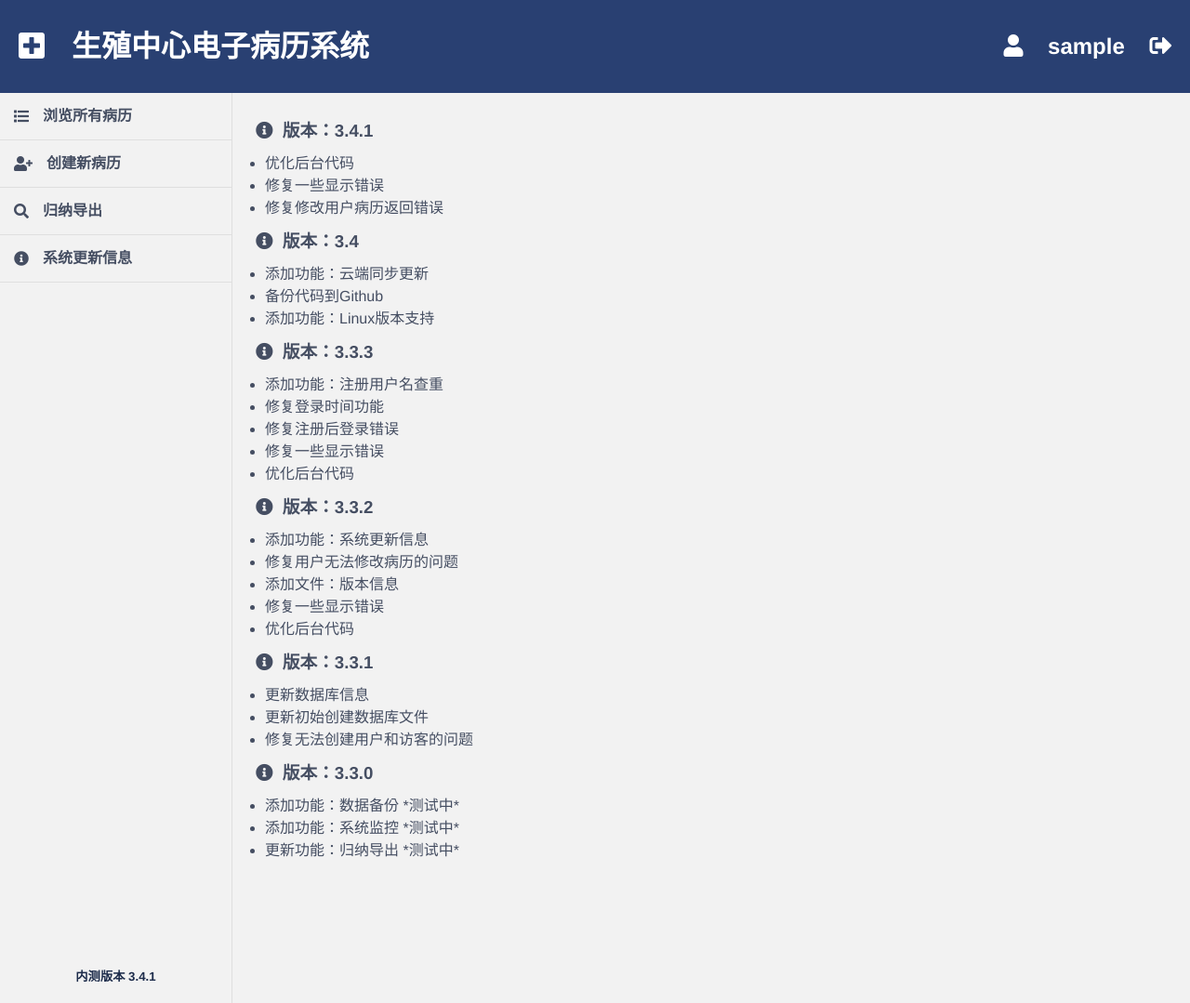
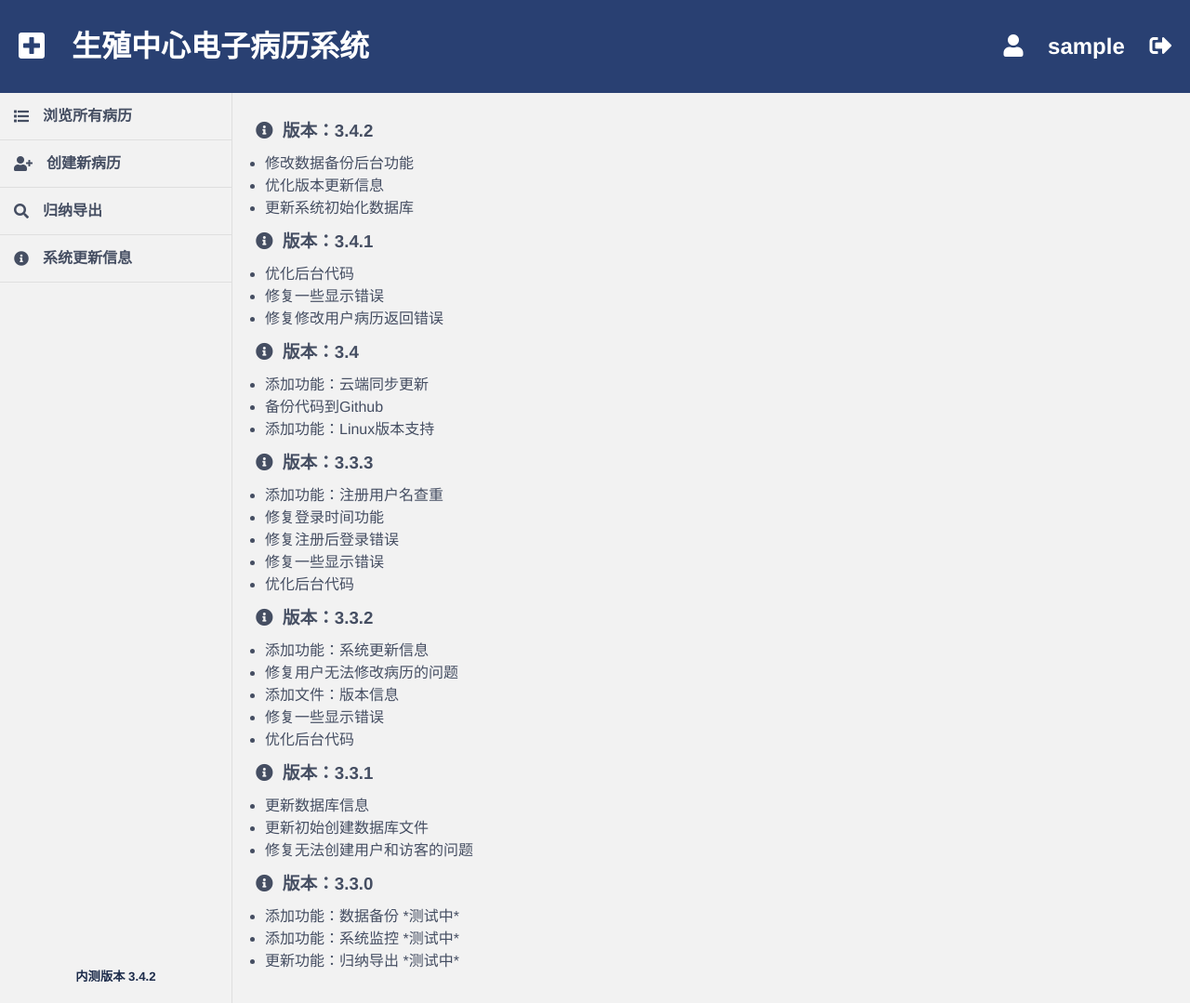
Before and after one commit to CallMeMonkey/mcs, a PHP site: page /versionInfo.php in a window 1280 px wide. Shown: the whole page at 93% size. Run offline with PHP 8.4, Linux system fonts and the light colour scheme; a user stored in the database is signed in; some libraries are stand-ins or nearby versions.

Commit message:
Version 3.4.2 01/08/2019

```diff
--- a/data/version.php
+++ b/data/version.php
@@ -5,4 +5,6 @@
  * Date: 12/17/2018
  * Time: 10:10
  */
-$version = "内测版本 3.4.1";
+$versionText = "内测版本";
+$versionNumber = "3.4.2";
+$version = $versionText . " " . $versionNumber;
--- a/versionInfo.php
+++ b/versionInfo.php
@@ -15,6 +15,13 @@ require 'header/checkAuth.php';
 <?php require 'component/head.php' ?>
 <?php require 'component/sidebar.php' ?>
 <div class="content floatRight" style="color: #454e62;" id="content">
+    <!--3.4.2-->
+    <h3><i class="fas fa-info-circle" style="margin-right: 10px;"></i>版本：3.4.2</h3>
+    <ul style="margin: 10px;">
+        <li>修改数据备份后台功能</li>
+        <li>优化版本更新信息</li>
+        <li>更新系统初始化数据库</li>
+    </ul>
     <!--3.4.1-->
     <h3><i class="fas fa-info-circle" style="margin-right: 10px;"></i>版本：3.4.1</h3>
     <ul style="margin: 10px;">
```
Also changed, not shown: process/backupProcess.php (added, +31 -0 lines), startup.php (+7 -0 lines).
